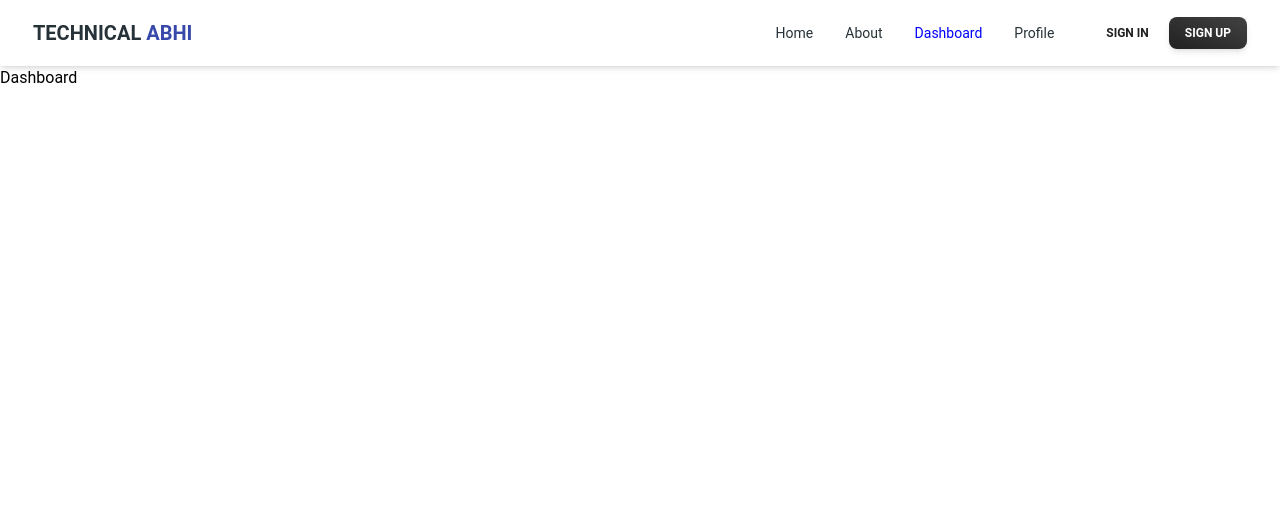
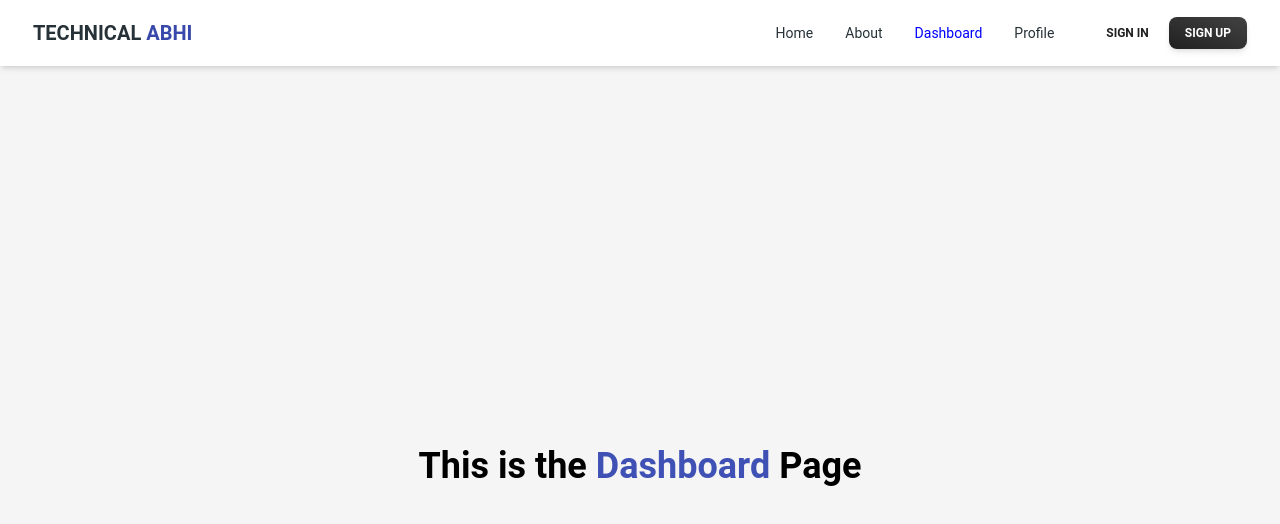
Before and after one commit to Abhishekpro02/precogs-vuldb-client, a React (Vite) app: page /dashboard in a window 1280 px wide. Shown: the top 524 px of the page. Built offline with nearby package versions, Linux system fonts and the light colour scheme.

Commit message:
add content

```diff
--- a/src/pages/About.jsx
+++ b/src/pages/About.jsx
@@ -1,7 +1,13 @@
 import React from "react";
 
 const About = () => {
-  return <div>About</div>;
+  return (
+    <div className="flex items-center justify-center h-screen bg-gray-100">
+      <div className=" text-4xl font-bold">
+        This is the <span className="text-indigo-500">About us</span> Page
+      </div>
+    </div>
+  );
 };
 
 export default About;
--- a/src/pages/Dashboard.jsx
+++ b/src/pages/Dashboard.jsx
@@ -1,7 +1,13 @@
 import React from "react";
 
 const Dashboard = () => {
-  return <div>Dashboard</div>;
+  return (
+    <div className="flex items-center justify-center h-screen bg-gray-100">
+      <div className=" text-4xl font-bold">
+        This is the <span className="text-indigo-500">Dashboard</span> Page
+      </div>
+    </div>
+  );
 };
 
 export default Dashboard;
--- a/src/pages/Home.jsx
+++ b/src/pages/Home.jsx
@@ -1,7 +1,11 @@
-import React from "react";
-
 const Home = () => {
-  return <div>Home</div>;
+  return (
+    <div className="flex items-center justify-center h-screen bg-gray-100">
+      <div className=" text-4xl font-bold">
+        This is the <span className="text-indigo-500">Home</span> Page
+      </div>
+    </div>
+  );
 };
 
 export default Home;
--- a/src/pages/Profile.jsx
+++ b/src/pages/Profile.jsx
@@ -1,7 +1,13 @@
 import React from "react";
 
 const Profile = () => {
-  return <div>Profile</div>;
+  return (
+    <div className="flex items-center justify-center h-screen bg-gray-100">
+      <div className=" text-4xl font-bold">
+        This is the <span className="text-indigo-500">Profile</span> Page
+      </div>
+    </div>
+  );
 };
 
 export default Profile;
```
